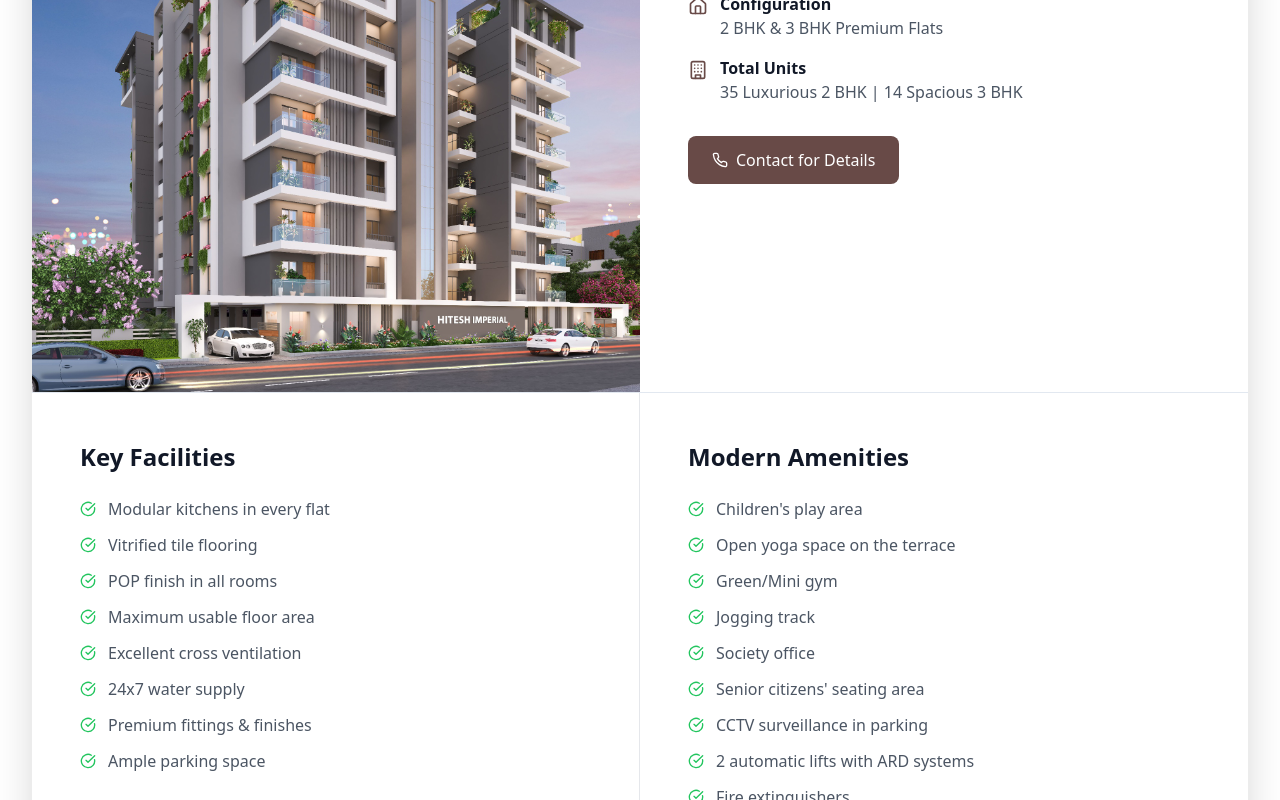
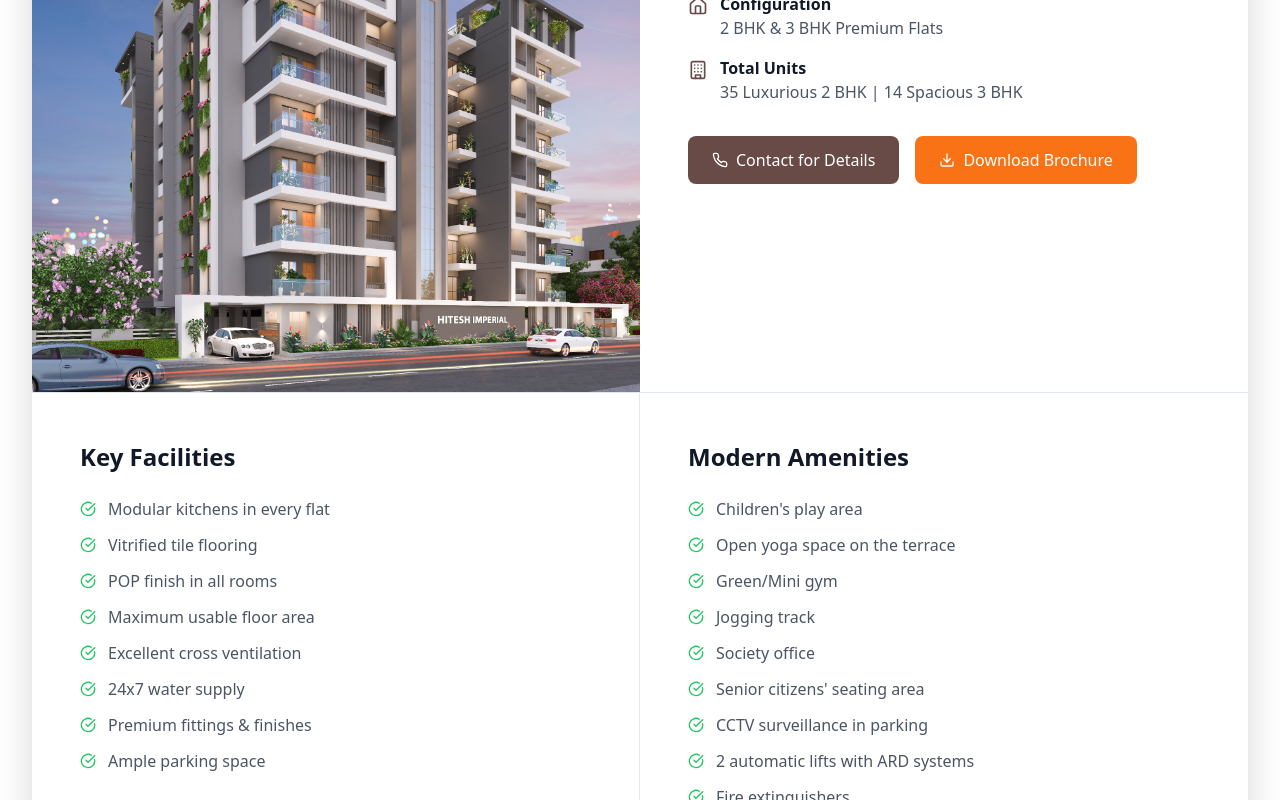
Before and after one commit to ralcosuperstar/sachani-nagpur-homes, a React (Vite) app: page /projects in a window 1280 px wide. Shown: the part 880-1680 px from the top of the page. Built offline with nearby package versions, Linux system fonts and the light colour scheme.

Commit message:
Add brochure download option
Add "Download Brochure" option for two projects, using provided PDF links, and make necessary page updates.

```diff
--- a/src/pages/Index.tsx
+++ b/src/pages/Index.tsx
@@ -2,7 +2,7 @@
 import React from 'react';
 import Navigation from '../components/Navigation';
 import Footer from '../components/Footer';
-import { Phone, CheckCircle, Users, Building, Award, Clock } from 'lucide-react';
+import { Phone, CheckCircle, Users, Building, Award, Clock, Download } from 'lucide-react';
 import { Link } from 'react-router-dom';
 
 const Index = () => {
@@ -165,12 +165,23 @@ const Index = () => {
                     </div>
                   </div>
 
+                  <div className="flex flex-col sm:flex-row gap-4 mb-8">
                     <Link
                       to="/projects"
-                    className="bg-[#684a47] text-white px-6 py-3 rounded-lg hover:bg-[#5a3e3b] transition-colors duration-200 inline-block"
+                      className="bg-[#684a47] text-white px-6 py-3 rounded-lg hover:bg-[#5a3e3b] transition-colors duration-200 inline-block text-center"
                     >
                       View Details
                     </Link>
+                    <a
+                      href="https://drive.google.com/uc?export=download&id=19FZFsa2vNkKFgz78LCj76YB_XqcwHxjm"
+                      target="_blank"
+                      rel="noopener noreferrer"
+                      className="bg-orange-500 text-white px-6 py-3 rounded-lg hover:bg-orange-600 transition-colors duration-200 inline-flex items-center gap-2 justify-center"
+                    >
+                      <Download size={16} />
+                      Download Brochure
+                    </a>
+                  </div>
                 </div>
 
                 <div className="relative h-96 lg:h-auto">
@@ -214,12 +225,23 @@ const Index = () => {
                     </div>
                   </div>
 
+                  <div className="flex flex-col sm:flex-row gap-4 mb-8">
                     <Link
                       to="/projects"
-                    className="bg-[#684a47] text-white px-6 py-3 rounded-lg hover:bg-[#5a3e3b] transition-colors duration-200 inline-block"
+                      className="bg-[#684a47] text-white px-6 py-3 rounded-lg hover:bg-[#5a3e3b] transition-colors duration-200 inline-block text-center"
                     >
                       View Details
                     </Link>
+                    <a
+                      href="https://drive.google.com/uc?export=download&id=1JM6XdotwIJbCyfGL4p7ttD6aBNlJXzIO"
+                      target="_blank"
+                      rel="noopener noreferrer"
+                      className="bg-orange-500 text-white px-6 py-3 rounded-lg hover:bg-orange-600 transition-colors duration-200 inline-flex items-center gap-2 justify-center"
+                    >
+                      <Download size={16} />
+                      Download Brochure
+                    </a>
+                  </div>
                 </div>
               </div>
             </div>
--- a/src/pages/Projects.tsx
+++ b/src/pages/Projects.tsx
@@ -3,7 +3,7 @@ import React from 'react';
 import Navigation from '../components/Navigation';
 import Footer from '../components/Footer';
 import ImageViewer from '../components/ImageViewer';
-import { MapPin, Home, Building, Calendar, CheckCircle, Phone } from 'lucide-react';
+import { MapPin, Home, Building, Calendar, CheckCircle, Phone, Download } from 'lucide-react';
 
 const Projects = () => {
   const [selectedImage, setSelectedImage] = React.useState<{src: string; alt: string} | null>(null);
@@ -140,13 +140,24 @@ const Projects = () => {
                   </div>
                 </div>
 
+                <div className="flex flex-col sm:flex-row gap-4">
                   <a
                     href="tel:+918265011135"
-                  className="bg-[#684a47] text-white px-6 py-3 rounded-lg hover:bg-[#5a3e3b] transition-colors duration-200 inline-flex items-center gap-2 w-full sm:w-auto justify-center"
+                    className="bg-[#684a47] text-white px-6 py-3 rounded-lg hover:bg-[#5a3e3b] transition-colors duration-200 inline-flex items-center gap-2 justify-center"
                   >
                     <Phone size={16} />
                     Contact for Details
                   </a>
+                  <a
+                    href="https://drive.google.com/uc?export=download&id=19FZFsa2vNkKFgz78LCj76YB_XqcwHxjm"
+                    target="_blank"
+                    rel="noopener noreferrer"
+                    className="bg-orange-500 text-white px-6 py-3 rounded-lg hover:bg-orange-600 transition-colors duration-200 inline-flex items-center gap-2 justify-center"
+                  >
+                    <Download size={16} />
+                    Download Brochure
+                  </a>
+                </div>
               </div>
             </div>
 
@@ -284,13 +295,24 @@ const Projects = () => {
                   </div>
                 </div>
 
+                <div className="flex flex-col sm:flex-row gap-4">
                   <a
                     href="tel:+918265011135"
-                  className="bg-[#684a47] text-white px-6 py-3 rounded-lg hover:bg-[#5a3e3b] transition-colors duration-200 inline-flex items-center gap-2 w-full sm:w-auto justify-center"
+                    className="bg-[#684a47] text-white px-6 py-3 rounded-lg hover:bg-[#5a3e3b] transition-colors duration-200 inline-flex items-center gap-2 justify-center"
                   >
                     <Phone size={16} />
                     Enquire About Plots
                   </a>
+                  <a
+                    href="https://drive.google.com/uc?export=download&id=1JM6XdotwIJbCyfGL4p7ttD6aBNlJXzIO"
+                    target="_blank"
+                    rel="noopener noreferrer"
+                    className="bg-orange-500 text-white px-6 py-3 rounded-lg hover:bg-orange-600 transition-colors duration-200 inline-flex items-center gap-2 justify-center"
+                  >
+                    <Download size={16} />
+                    Download Brochure
+                  </a>
+                </div>
               </div>
 
               <div>
```
Lines whose indentation alone changed are shown as unchanged.
